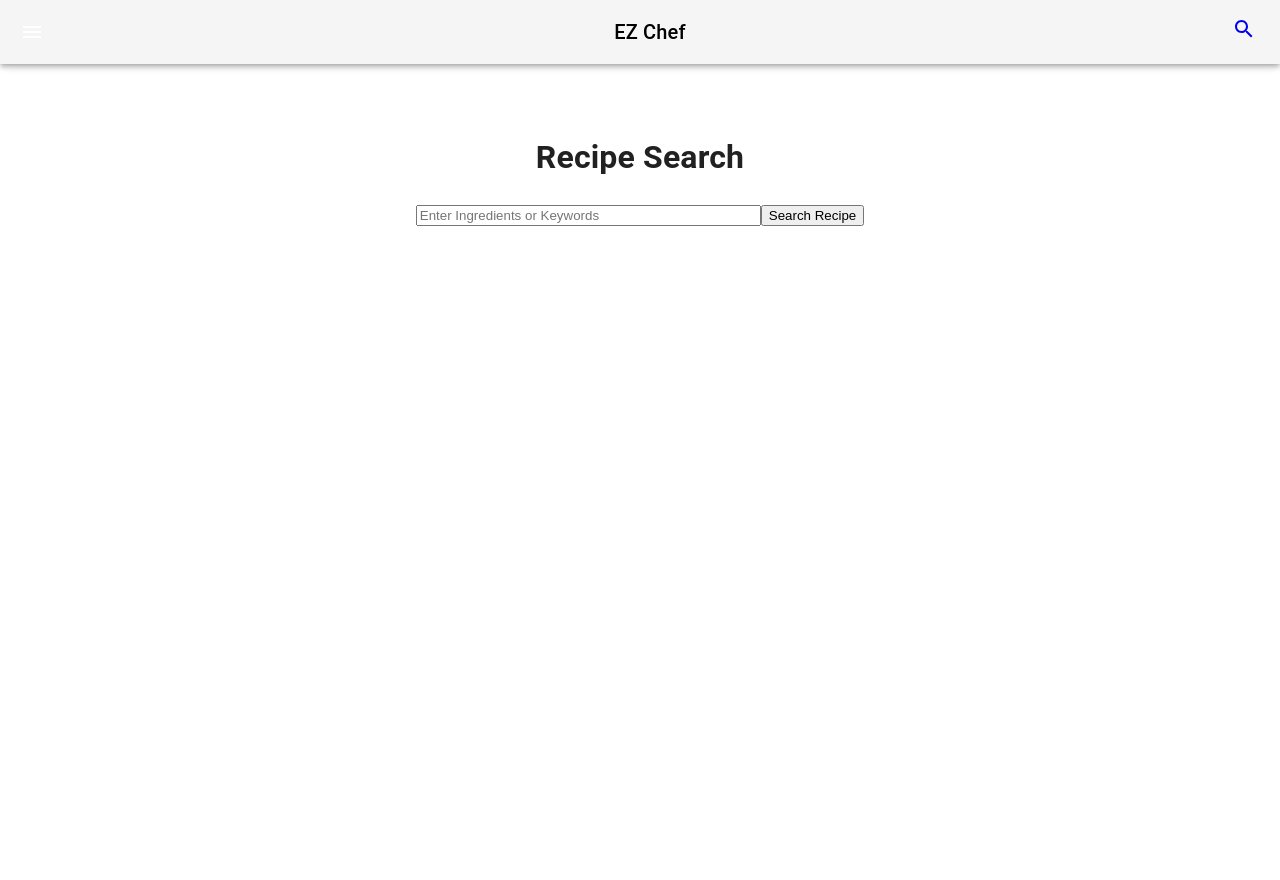
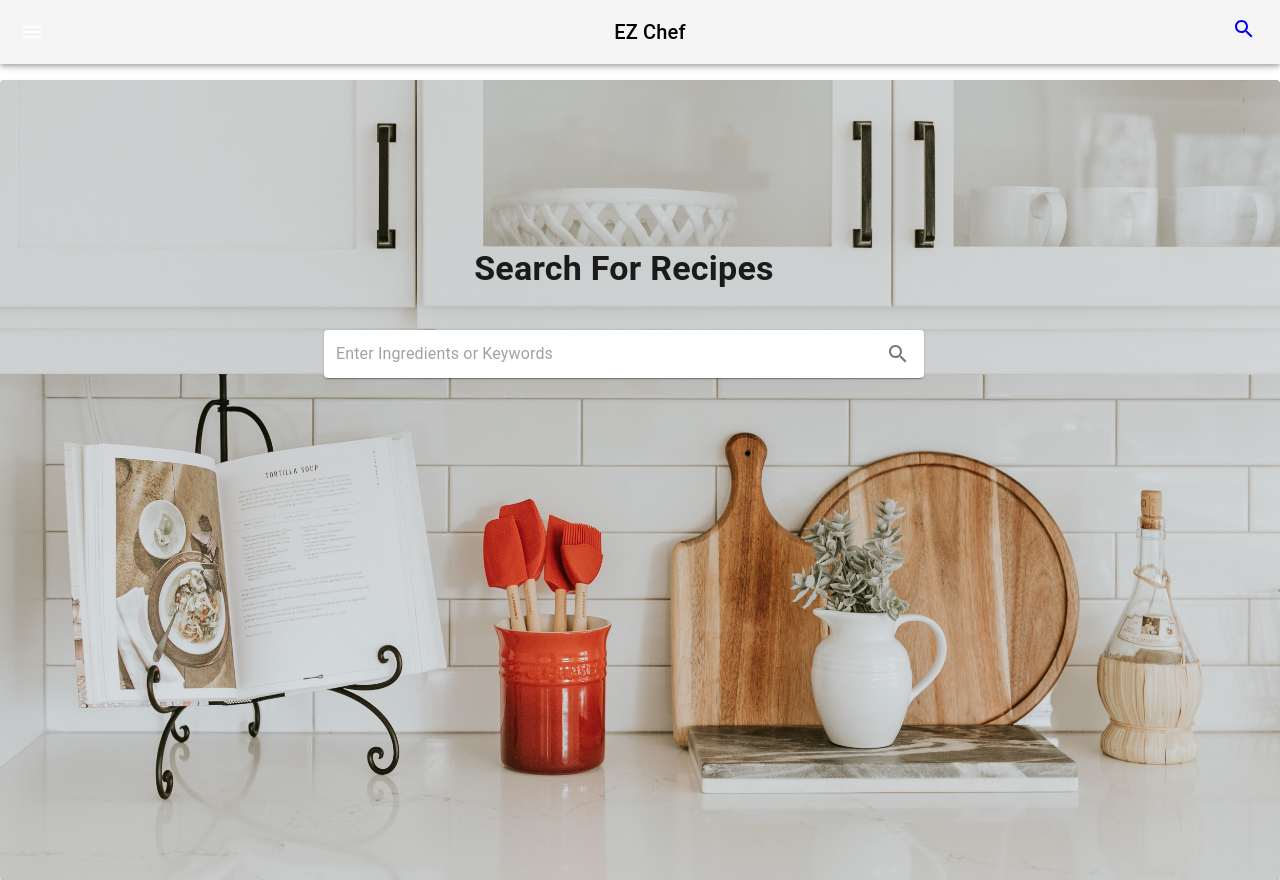
Before and after one commit to denn15law/ez-chef, a React (Create React App) app in the folder frontend/: page /search in a window 1280 px wide. Before the commit the page ends 800 px from the top, so only its background shows below. Built offline with nearby package versions, Linux system fonts and the light colour scheme.

Commit message:
Style search page

```diff
--- a/frontend/src/components/SearchForm.js
+++ b/frontend/src/components/SearchForm.js
@@ -1,20 +1,30 @@
-import * as React from "react";
-import { useState } from "react";
+import React, { useState } from "react";
+import {
+  Box,
+  CssBaseline,
+  Grid,
+  IconButton,
+  InputBase,
+  Paper,
+  Typography,
+} from "@mui/material";
+import SearchIcon from "@mui/icons-material/Search";
 import { useNavigate } from "react-router-dom";
-import axios from "axios";
-import "./SearchForm.css";
+import Image from "../docs/background-option2.jpg";
 
-<link
-  rel="stylesheet"
-  href="https://pro.fontawesome.com/releases/v5.10.0/css/all.css"
-  integrity="sha384-AYmEC3Yw5cVb3ZcuHtOA93w35dYTsvhLPVnYs9eStHfGJvOvKxVfELGroGkvsg+p"
-  crossorigin="anonymous"
-/>;
+const styles = {
+  paperContainer: {
+    backgroundImage: `url(${Image})`,
+    backgroundPosition: "center",
+    backgroundSize: "cover",
+    backgroundRepeat: "no-repeat",
+    width: "100vw",
+    height: "100vh",
+  },
+};
 
 const SearchForm = () => {
-  const [recipeData, setRecipeData] = useState([]);
   const [search, setSearch] = useState("");
-  const [searched, setSearched] = useState("");
   const navigate = useNavigate();
 
   function handleChange(e) {
@@ -28,24 +38,58 @@ const SearchForm = () => {
   };
 
   return (
-    <div>
-      <div class="search">
-        <h1 className="Search-Form">Recipe Search</h1>
-        <input
-          id="mainInput"
-          class="searchTerm"
-          type="text"
-          placeholder="Enter Ingredients or Keywords"
-          value={search}
-          onChange={handleChange}
-          size="40"
-        />
-        <button onClick={showSearch}>
-          Search Recipe
-          <i class="fa fa-search"></i>
-        </button>
-      </div>
-    </div>
+    <Grid>
+      <CssBaseline />
+      <Paper style={styles.paperContainer}>
+        <Grid container spacing={4}>
+          <Box
+            component="main"
+            sx={{
+              p: 1,
+              flexGrow: 1,
+              height: "100vh",
+              overflow: "auto",
+            }}>
+            <Grid
+              sx={{
+                p: 20,
+                flexGrow: 1,
+                overflow: "auto",
+                display: "flex",
+                flexDirection: "column",
+                alignItems: "center",
+              }}>
+              <Typography variant="h4" style={{ fontWeight: "bold" }}>
+                Search For Recipes
+              </Typography>
+              <Paper
+                component="form"
+                sx={{
+                  marginTop: 5,
+                  p: "2px 4px",
+                  display: "flex",
+                  alignItems: "center",
+                  width: 600,
+                }}>
+                <InputBase
+                  sx={{ ml: 1, flex: 1 }}
+                  placeholder="Enter Ingredients or Keywords"
+                  inputProps={{ "aria-label": "search google maps" }}
+                  value={search}
+                  onChange={handleChange}
+                />
+                <IconButton
+                  onClick={showSearch}
+                  sx={{ p: "10px" }}
+                  aria-label="search">
+                  <SearchIcon />
+                </IconButton>
+              </Paper>
+            </Grid>
+          </Box>
+        </Grid>
+      </Paper>
+    </Grid>
   );
 };
 
```
